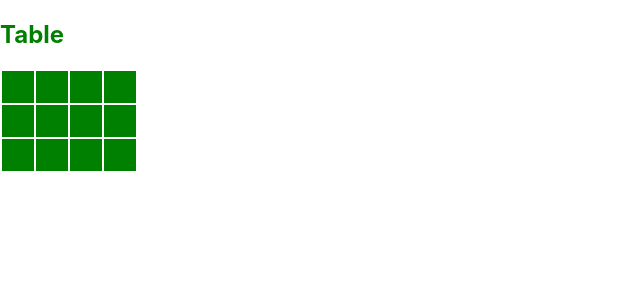
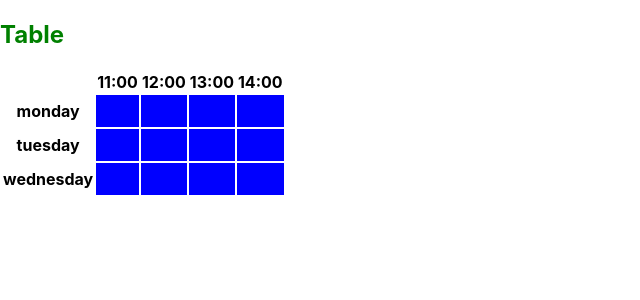
Before and after one commit to fmvasilenko/calendar, a React (Create React App) app: page /table in a window 1280 px wide. Shown: the top 300 px of the page, without its empty margins (0-640 px from the left). Built offline with nearby package versions, Linux system fonts and the light colour scheme.

Commit message:
added click reaction

```diff
--- a/src/components/Table/Table.tsx
+++ b/src/components/Table/Table.tsx
@@ -1,20 +1,45 @@
+import { useState } from 'react';
 import TableCell from '../TableCell/TableCell';
 import { Props } from './Table.types';
 
 const Table = (props: Props): JSX.Element => {
   const { days, hours } = props;
+  const matrix = days.map(() => hours.map(() => 1));
+  const [ state, setState ] = useState(matrix);
+
+  const clickHandler = (clickedRow: number, clickedColumn: number) => {
+    setState(state.map((row, rowNumber) => {
+      return row.map((column, columnNumber) => {
+        if (clickedRow === rowNumber && clickedColumn === columnNumber) return 2;
+        return state[rowNumber][columnNumber];
+      });
+    }));
+  }
 
   return (
     <table>
-      {
-        days.map(() => (
-          <tr>
-            {
-              hours.map(() => <TableCell />)
-            }
-          </tr>
-        ))
-      }
+      <thead>
+        <tr>
+          <th></th>
+          { hours.map((hour) => <th>{ hour }</th>) }
+        </tr>
+      </thead>
+      <tbody>
+        {
+          state.map((row, rowNumber) => (
+            <tr>
+              <th>{ days[rowNumber] }</th>
+              { row.map((column, columnNumber) => <TableCell
+                  key={`${rowNumber}${columnNumber}`}
+                  status={ state[rowNumber][columnNumber] }
+                  row={ rowNumber }
+                  column={ columnNumber }
+                  callBack={ clickHandler }
+                />) }
+            </tr>
+          ))
+        }
+      </tbody>
     </table>
   );
 };
--- a/src/components/TableCell/TableCell.style.ts
+++ b/src/components/TableCell/TableCell.style.ts
@@ -6,6 +6,11 @@ const Cell = styled.td`
   height: 30px;
 `;
 
+const CellMiddle = styled(Cell)`
+  background: blue;
+`;
+
 export {
-  Cell
+  Cell,
+  CellMiddle
 }
--- a/src/components/TableCell/TableCell.tsx
+++ b/src/components/TableCell/TableCell.tsx
@@ -1,9 +1,13 @@
-import { Cell } from './TableCell.style';
+import { Cell, CellMiddle } from './TableCell.style';
+import { Props } from './TableCell.types';
 
-const TableCell = (): JSX.Element => {
-  return (
-    <Cell />
-  );
+const TableCell = (props: Props): JSX.Element => {
+  const { status, row, column, callBack } = props;
+
+  switch (status) {
+    case 1: return <CellMiddle onClick={ () => callBack(row, column) }/>;
+    default: return <Cell onClick={ () => callBack(row, column) }/>
+  }
 }
 
 export default TableCell;
```
Also changed, not shown: src/components/TableCell/TableCell.types.ts (added, +10 -0 lines), 1 other file (tests, documents, lock files or other folders).
